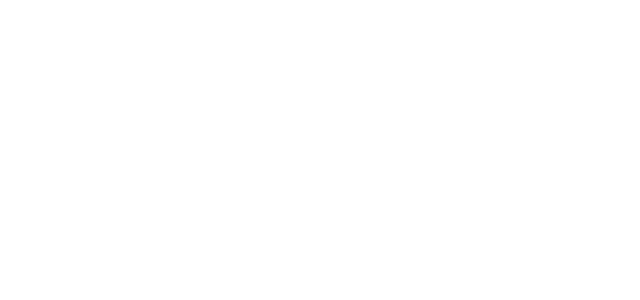
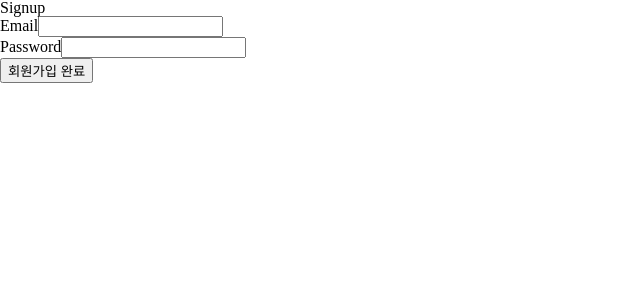
Before and after one commit to jangjihoon96/jistagram, a React (Vite) app: page /#/signup in a window 1280 px wide. Before the commit this address had no page. Shown: the top 300 px of the page, without its empty margins (0-640 px from the left). Built offline with nearby package versions, Linux system fonts and the light colour scheme; no server answers.

Commit message:
feat: 로그인 및 회원가입 기능 구현
- firebase를 연동하여 회원가입 및 로그인 기능 구현
- 유효성 검사를 제외한 간단한 로직 작성

```diff
--- a/src/@service/app.js
+++ b/src/@service/app.js
@@ -1,5 +1,8 @@
 import { initializeApp } from 'firebase/app';
 import { getAnalytics } from 'firebase/analytics';
+import { getAuth } from 'firebase/auth';
+import { getFirestore } from 'firebase/firestore';
+import { getDatabase } from 'firebase/database';
 
 const {
   VITE_API_KEY,
@@ -21,4 +24,6 @@ const firebaseConfig = {
   measurementId: VITE_MEASUREMENT_ID,
 };
 
-export const app = initializeApp(firebaseConfig);
+const app = initializeApp(firebaseConfig);
+
+export default app;
--- a/src/app/App.jsx
+++ b/src/app/App.jsx
@@ -1,5 +1,6 @@
 import { Routes, Route, HashRouter as Router } from 'react-router-dom';
-import { Home, Login } from '@/pages';
+import { Home, Login, Signup } from '@/pages';
+import app from '@/@service/app';
 
 function App() {
   return (
@@ -7,6 +8,7 @@ function App() {
       <Routes>
         <Route path="/" element={<Home />}></Route>
         <Route path="/login" element={<Login />}></Route>
+        <Route path="/signup" element={<Signup />}></Route>
       </Routes>
     </Router>
   );
--- a/src/pages/Login.jsx
+++ b/src/pages/Login.jsx
@@ -1,3 +1,55 @@
+import { useRef, useState } from 'react';
+import { Link, useNavigate } from 'react-router-dom';
+import { getAuth, signInWithEmailAndPassword } from 'firebase/auth';
+
 export const Login = () => {
-  return <div>Login</div>;
+  const initialFormState = {
+    email: '',
+    password: '',
+  };
+  const [email, setEmail] = useState('');
+  const [password, setPassword] = useState('');
+  const formStateRef = useRef(initialFormState);
+  const navigate = useNavigate();
+  const auth = getAuth();
+
+  const handleChangeInput = (e) => {
+    const { name, value } = e.target;
+    formStateRef.current[name] = value;
+    console.log(e.target.value);
+  };
+
+  const handleSignIn = async (e) => {
+    e.preventDefault();
+    const { email, password } = formStateRef.current;
+    await signInWithEmailAndPassword(auth, email, password)
+      .then((userCredential) => {
+        console.log('로그인 성공');
+        // Signed in
+        const user = userCredential.user;
+        // ...
+        navigate('/');
+      })
+      .catch((error) => {
+        console.log('로그인 실패');
+        const errorCode = error.code;
+        const errorMessage = error.message;
+      });
+  };
+
+  return (
+    <div>
+      <h2>Login</h2>
+      <form>
+        <label htmlFor="userEmail">Email</label>
+        <input type="email" id="userEmail" name={'email'} onChange={handleChangeInput} />
+        <br />
+        <label htmlFor="userPassword">Password</label>
+        <input type="password" id="userPassword" name={'password'} onChange={handleChangeInput} />
+        <br />
+        <button onClick={handleSignIn}>로그인</button>
+      </form>
+      <Link to="/signup">회원가입 하기</Link>
+    </div>
+  );
 };
--- a/src/pages/Signup.jsx
+++ b/src/pages/Signup.jsx
@@ -0,0 +1,65 @@
+import { Link, useNavigate } from 'react-router-dom';
+import { getAuth, createUserWithEmailAndPassword } from 'firebase/auth';
+import { useEffect, useRef, useState } from 'react';
+
+export const Signup = () => {
+  const initialFormState = {
+    name: '',
+    email: '',
+    password: '',
+  };
+
+  const [email, setEmail] = useState('');
+  const [password, setPassword] = useState('');
+  const [isCreate, setIsCreate] = useState(false);
+  const formStateRef = useRef(initialFormState);
+  const navigate = useNavigate();
+  const auth = getAuth();
+
+  const handleChangeInput = (e) => {
+    const { name, value } = e.target;
+    formStateRef.current[name] = value;
+    console.log(e.target.value);
+  };
+
+  const handleSubmit = async (e) => {
+    e.preventDefault();
+    const { email, password } = formStateRef.current;
+
+    // const user = await Signup(email,password);
+    await createUserWithEmailAndPassword(auth, email, password)
+      .then((userCredential) => {
+        console.log('회원가입 성공');
+        // Signed in
+        const user = userCredential.user;
+        navigate('/login');
+        // ...
+      })
+      .catch((error) => {
+        const errorCode = error.code;
+        const errorMessage = error.message;
+        // ..
+      });
+  };
+
+  return (
+    <div>
+      <h2>Signup</h2>
+      <form>
+        <label htmlFor="userEmail">Email</label>
+        <input type="email" id="userEmail" name={'email'} onChange={handleChangeInput} required />
+        <br />
+        <label htmlFor="userPassword">Password</label>
+        <input
+          type="password"
+          id="userPassword"
+          name={'password'}
+          onChange={handleChangeInput}
+          required
+        />
+        <br />
+        <button onClick={handleSubmit}>회원가입 완료</button>
+      </form>
+    </div>
+  );
+};
--- a/src/pages/index.js
+++ b/src/pages/index.js
@@ -1,2 +1,3 @@
 export * from '@/pages/Home';
 export * from '@/pages/Login';
+export * from '@/pages/Signup';
```
